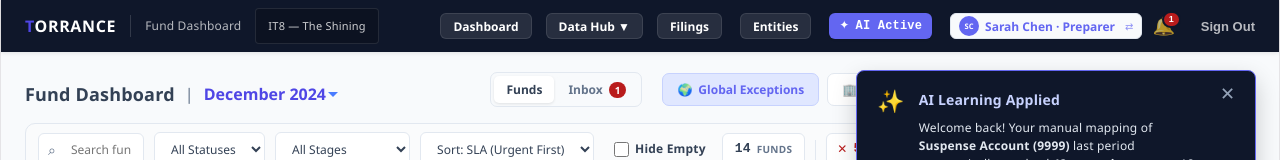
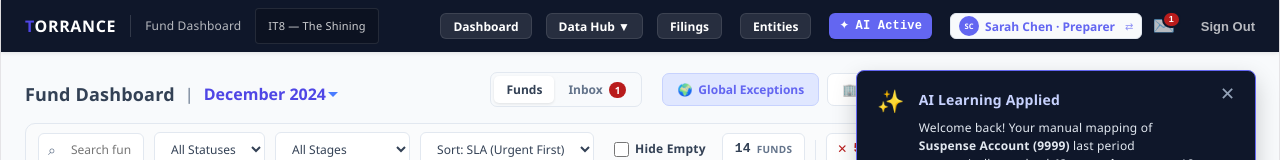
Before and after one commit to andy-carthy/torrance-app, a React (Vite) app: page / in a window 1280 px wide. Both pictures are taken after a click on the button "Continue with Enterprise SSO". Shown: the top 160 px of the page. Built offline with nearby package versions, Linux system fonts and the light colour scheme; what @react-pdf/renderer would draw is missing.

Commit message:
Update GlobalHeader.tsx

```diff
--- a/src/components/layout/GlobalHeader.tsx
+++ b/src/components/layout/GlobalHeader.tsx
@@ -131,7 +131,7 @@ export function GlobalHeader({view, fund, currentUser, onToggleRole, onLogout, o
         </button>
         {/** TODO: Fix Bug: When the user clicks on the bell icon they should be brough to their indox  */}
         <button onClick={() => onGoToDashboard("inbox")} style={{position:"relative", background:"none", border:"none", color:"rgba(255,255,255,0.7)", cursor:"pointer", fontSize:18, marginRight:8, transition:"color 0.2s"}} onMouseEnter={e=>e.currentTarget.style.color="#fff"} onMouseLeave={e=>e.currentTarget.style.color="rgba(255,255,255,0.7)"}>
-          🔔
+          ✉️
           {notificationCount > 0 && (
             <span style={{position:"absolute", top:-4, right:-6, background:T.errorBase, color:"#fff", fontSize:9, fontWeight:700, padding:"2px 5px", borderRadius:10, border:"2px solid #0f172a", lineHeight:1}}>
               {notificationCount}
```
